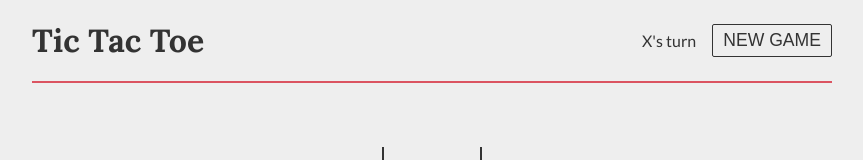
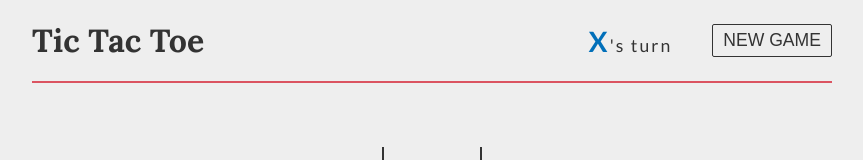
Before and after one commit to zum281/tic-tac-toe, a Next.js app: page / in a window 1280 px wide. Shown: the top 160 px of the page, without its empty margins (208-1071 px from the left). Built offline with nearby package versions, Linux system fonts and the light colour scheme.

Commit message:
header styles

```diff
--- a/src/components/shared/layout/Header.tsx
+++ b/src/components/shared/layout/Header.tsx
@@ -5,10 +5,12 @@ import { Button } from '@styles/Button'
 export const Header: FC = () => {
 	const { currentPlayer, resetGame } = useGameContext()
 	return (
-		<StyledHeader>
+		<StyledHeader currentPlayer={currentPlayer}>
 			<h1>Tic Tac Toe</h1>
 			<nav>
-				<span>{currentPlayer}'s turn</span>
+				<p>
+					<span>{currentPlayer}</span>'s turn
+				</p>
 				<Button onClick={resetGame} variant='small'>
 					New Game
 				</Button>
--- a/src/components/shared/layout/Layout.style.tsx
+++ b/src/components/shared/layout/Layout.style.tsx
@@ -1,6 +1,11 @@
 import styled from '@emotion/styled'
+import { Player } from '@/types/game'
 
-export const StyledHeader = styled.header`
+type Props = {
+	currentPlayer: Player
+}
+
+export const StyledHeader = styled.header<Props>`
 	display: flex;
 	justify-content: space-between;
 	align-items: center;
@@ -15,6 +20,17 @@ export const StyledHeader = styled.header`
 		display: flex;
 		align-items: center;
 		justify-content: space-between;
-		gap: 1em;
+		gap: 2.5em;
+	}
+
+	p {
+		letter-spacing: 0.2ch;
+		font-size: 1.1rem;
+	}
+
+	span {
+		color: ${({ currentPlayer }) => `var(--clr-player-${currentPlayer})`};
+		font-size: 1.75rem;
+		font-weight: 700;
 	}
 `
```
